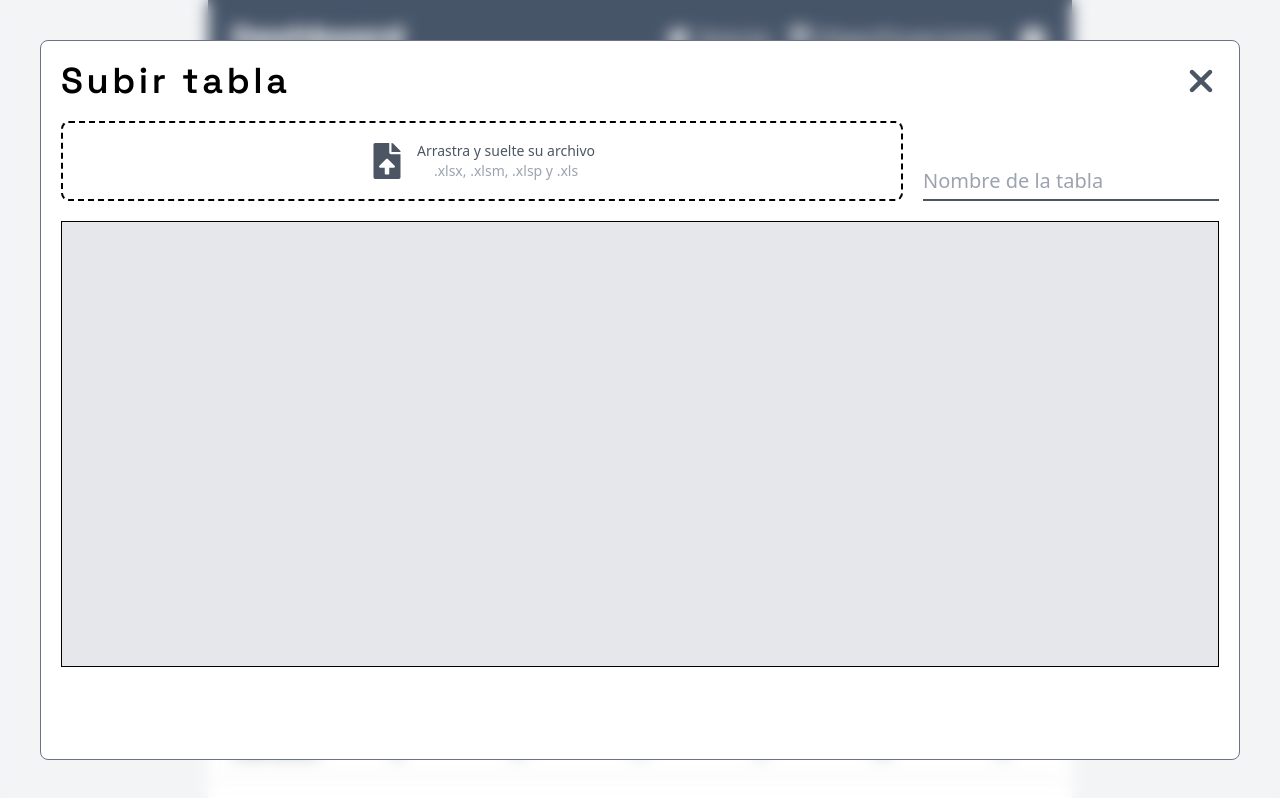
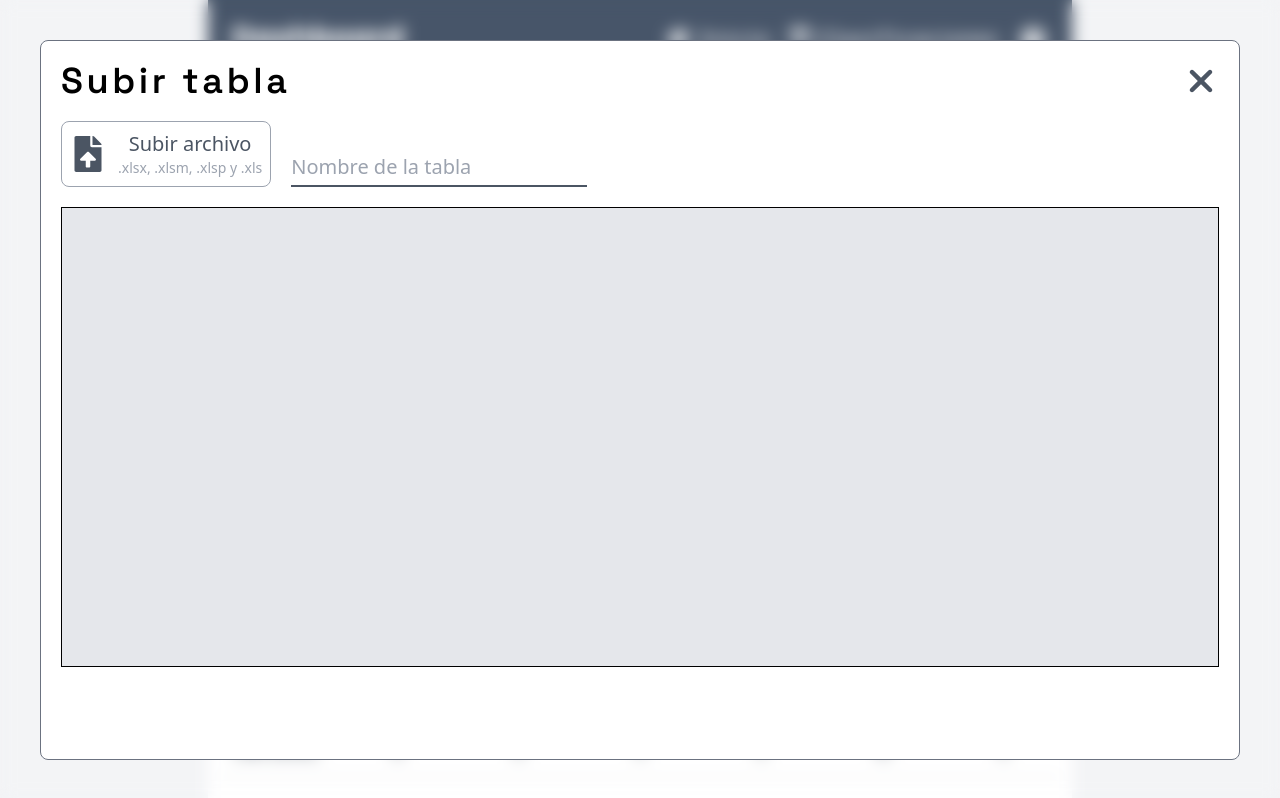
Before and after one commit to sweetPanel459/dashboard, a React (Vite) app: page / in a window 1280 px wide. Built offline with nearby package versions, Linux system fonts and the light colour scheme; a web font is replaced by a local one.

Commit message:
feat:Creating the Modal and the Regular Expression

```diff
--- a/src/components/modals/uploadTable.jsx
+++ b/src/components/modals/uploadTable.jsx
@@ -7,6 +7,8 @@ import { DoubleText } from "../common/texts";
 import { TableRow } from "../../containers/tableSections";
 import { ModalHeader } from "./modalHeader";
 import { FaFileUpload } from "react-icons/fa";
+
+import { FaXmark } from "react-icons/fa6";
 
 import { useSelector } from "../../hooks/useSelector";
 import { useUploadFile } from "../../hooks/useUploadFile";
@@ -23,17 +25,29 @@ export const UploadTable = ({ modalRef, close }) => {
       ref={modalRef}
       className=" absolute inset-0 flex items-center justify-center bg-transparent backdrop-blur p-10"
     >
-      <section className="flex flex-col gap-5 w-full h-full  p-5 rounded-lg border border-gray-500 bg-white">
+      {values.message?.msg && (
+        <section className="absolute h-24 p-2  rounded-lg border-gray-500 bg-white z-50">
+          <div className="relative flex  justify-center flex-col w-full h-full">
+            <FaXmark
+              className="absolute inset-0 text-xl"
+              onClick={helper.closeModalMessage}
+            />
+            {values.message.msg}
+          </div>
+        </section>
+      )}
+
+      <section className="flex flex-col gap-5 w-full h-full p-5 rounded-lg border border-gray-500 bg-white">
         <ModalHeader text="Subir tabla" click={close} />
         <form className="flex flex-col flex-grow gap-5 w-full overflow-auto">
-          <section className="flex gap-5 w-full min-h-20">
+          <section className="flex gap-5 w-full min-h-16">
             <Input
               id="upload-file"
               type="file"
               label={<ContentLabel />}
               styleInput="hidden"
               styleLabel="flex items-center justify-center w-full h-full"
-              styleContainer="flex-grow w-full rounded-lg border-2 border-dashed border-black"
+              styleContainer=" rounded-lg border border-gray-400"
               changeInput={(e) => {
                 helper.deleteCurrentSheetNames();
                 handlers.uploadFile(e);
@@ -87,11 +101,11 @@ const ContentLabel = () => (
   <div className="flex items-center gap-3 p-2">
     <FaFileUpload className="text-4xl text-gray-600" />
     <DoubleText
-      fristText="Arrastra y suelte su archivo"
+      fristText="Subir archivo"
       secondText=".xlsx, .xlsm, .xlsp y .xls"
-      style="flex flex-col items-center text-sm"
-      fristTextStyle="text-gray-600 font-medium"
-      secondTextStyle="text-gray-400"
+      style="flex flex-col items-center"
+      fristTextStyle="text-gray-600 font-medium text-xl"
+      secondTextStyle="text-gray-400 text-sm"
     />
   </div>
 );
--- a/src/hooks/useSelector.jsx
+++ b/src/hooks/useSelector.jsx
@@ -6,9 +6,6 @@ import { useState, useRef, useEffect, useCallback } from "react";
 //    2. repasar el siclo de ejecucion de react y hacer optimizaciones :check
 //    3. al momento de dejar de oprimir shift se guarde la tabla :check:
 //    4. solucionar los problemas de indices :check:
-// - mejoras en el custom hook uploadFile
-//    1. refactorizar nombre :check:
-//    2. revisar si tiene mucha carga una funcion
 // - mejoras en la ui para el formulario de subir la tabla
 //    1. hacer las celdas mas bonitas
 //    2. cambiar la ubicacion de los elementos
--- a/src/hooks/useUploadFile.jsx
+++ b/src/hooks/useUploadFile.jsx
@@ -2,13 +2,17 @@ import { useState } from "react";
 import { read, utils } from "xlsx";
 
 export const useUploadFile = () => {
+  const [message, setMessage] = useState("");
   const [workSheets, setWorkSheets] = useState({});
   const [sheetNames, setSheetNames] = useState([]);
   const [currentWorkSheet, setCurrentWorkSheet] = useState(undefined);
 
   const uploadFile = async (e) => {
     const file = e.target.files[0];
+    const fileName = file.name;
+    const regex = /\.(xlsx|xlsm|xlsp|xls)$/i;
 
+    if (regex.test(fileName)) {
       const fileBase64 = await ReadFileAsDataUrl(file);
       const workbook = read(fileBase64, { type: "base64" });
 
@@ -22,6 +26,9 @@ export const useUploadFile = () => {
       });
 
       setWorkSheets(worksheet);
+    } else {
+      setMessage({ msg: "formato de archivo no valido" });
+    }
   };
 
   const putCurrentSheet = (e, index) => {
@@ -33,10 +40,12 @@ export const useUploadFile = () => {
     if (sheetNames.length >= 0) setSheetNames([]);
   };
 
+  const closeModalMessage = () => setMessage("");
+
   return {
     handlers: { uploadFile },
-    helper: { putCurrentSheet, deleteCurrentSheetNames },
-    values: { workSheets, sheetNames, currentWorkSheet },
+    values: { workSheets, sheetNames, currentWorkSheet, message },
+    helper: { putCurrentSheet, deleteCurrentSheetNames, closeModalMessage },
   };
 };
 
```
Also changed, not shown: src/hooks/useSendFile.jsx (added). Lines whose indentation alone changed are shown as unchanged.
